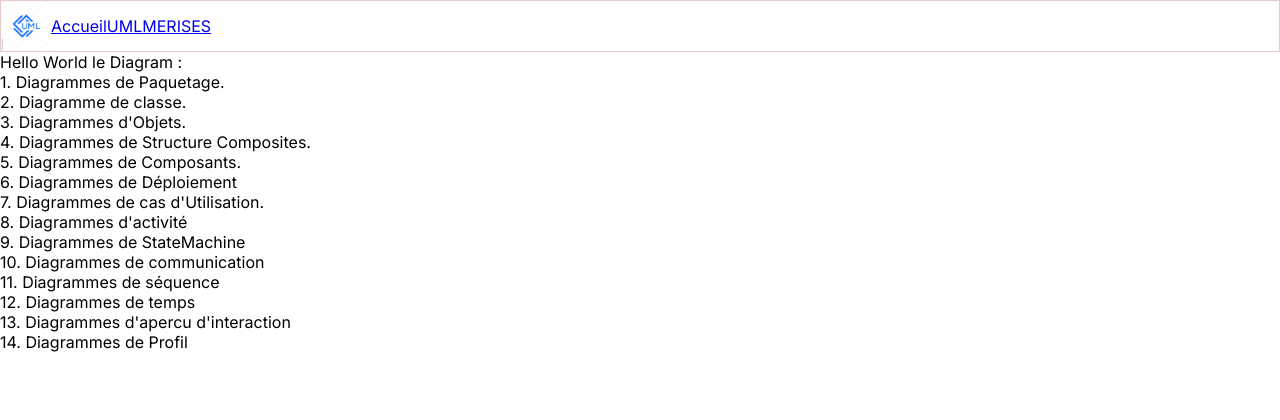
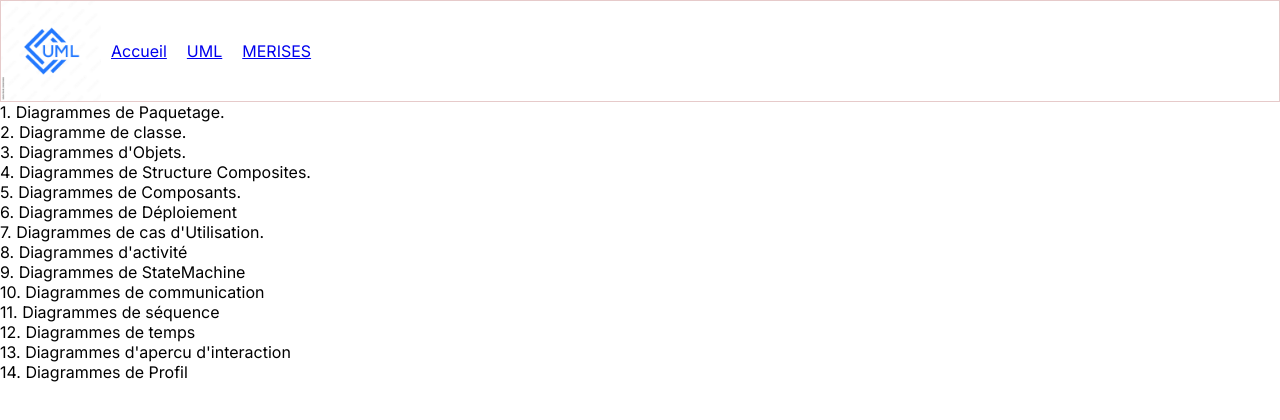
Before and after one commit to 2023-cda-alt-devops-p4/CatalogueDiagrammesNassim, a Next.js app in the folder uml/: page / in a window 1280 px wide. Shown: the top 420 px of the page. Built offline with nearby package versions, Linux system fonts and the light colour scheme.

Commit message:
refacto: display center

```diff
--- a/uml/src/app/page.js
+++ b/uml/src/app/page.js
@@ -5,7 +5,6 @@ export default function Home() {
   return (
     <main>
       <HeaderContainer />
-      <div> Hello World le Diagram : </div>
       <Umls />
     </main>
   )
--- a/uml/src/components/Header/Header.css
+++ b/uml/src/components/Header/Header.css
@@ -1,4 +1,5 @@
 .header {
+    display: flex;
+    align-items: center;
     border: solid 1px rgba(227, 194, 194, 0.863);
-
 }
--- a/uml/src/components/Header/Header.jsx
+++ b/uml/src/components/Header/Header.jsx
@@ -15,8 +15,8 @@ export const HeaderLogo = () => {
     return (
         <Image
             src={Logo}
-            width={50}
-            height={50}
+            width={100}
+            height={100}
             alt="Logo"
         />
     )
--- a/uml/src/containers/header/HeaderContainer.css
+++ b/uml/src/containers/header/HeaderContainer.css
@@ -1,27 +1,18 @@
 .header_center {
     display: flex;
+    justify-content: space-around;
 }
 
 .header_container {
     display: flex;
-    align-items: center;
-    justify-content: space-around;
-
 }
 
 .header_logo {
     display: flex;
     justify-content: flex-start;
-
 }
 
 .header_link {
-    display: flex;
-    justify-content: center;
-    /* padding-left: 20px;
-    padding-right: 20px; */
-    /* display: flex;
-    /* justify-content: space-evenly; */
-    /* text-decoration: none; */
-
+    padding-left: 10px;
+    padding-right: 10px;
 }
--- a/uml/src/containers/header/HeaderContainer.jsx
+++ b/uml/src/containers/header/HeaderContainer.jsx
@@ -8,7 +8,6 @@ export const HeaderContainer = () => {
     return (
         <>
             <Header>
-                <div className="header_center">
                 <div className="header_logo">
                     <HeaderLogo />
                 </div>
@@ -23,7 +22,7 @@ export const HeaderContainer = () => {
                         <Link href="/Merises"> MERISES</Link>
                     </div>
                 </div>
-                </div>
+
             </Header>
         </>
     )
```
Lines whose indentation alone changed are shown as unchanged.
